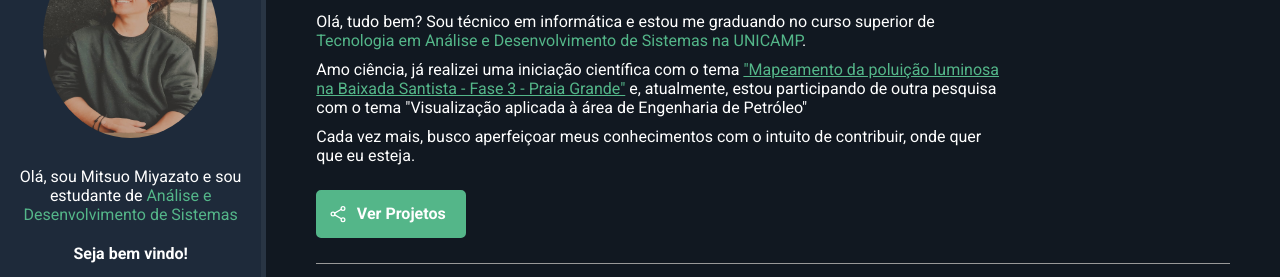
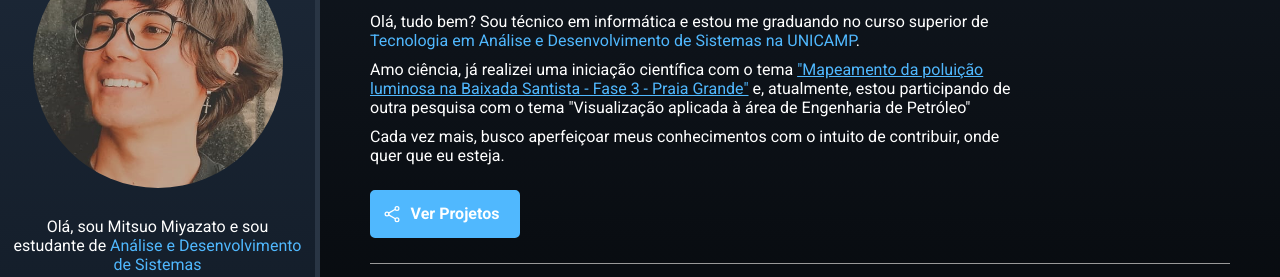
Before and after one commit to mitsuomiyazato/mitsuomiyazato.github.io, a plain HTML site: page index.html in a window 1280 px wide. Shown: the part 145-422 px from the top of the page. Drawn offline with nearby package versions, Linux system fonts and the light colour scheme.

Commit message:
fixing style

```diff
--- a/css/style.css
+++ b/css/style.css
@@ -8,7 +8,7 @@
 
 /* Variables */
 :root {
-    --main-color: #54b689;
+    --main-color: #50B8FE;
     --main-text-color: #fff;
     --border-color: #999;
     --bio-bg-color: #1e2a3a;
@@ -33,18 +33,18 @@
 }
 
 #bio-container {
-    flex: 1 1 20%;
+    flex: 1 1 25%;
     min-height: 100vh;
-    background-color: var(--bio-bg-color);
+    background: linear-gradient(var(--bio-bg-color), #0b131c) ;
     text-align: center;
     padding: 30px 12px;
     border-right: 5px solid var(--bio-border-color);
 }
 
 #about-container {
-    flex: 1 1 80%;
+    flex: 1 1 75%;
     min-height: 100vh;
-    background-color: var(--about-bg-color);
+    background: linear-gradient(var(--about-bg-color), #000000);
     padding: 50px;
 }
 
@@ -63,8 +63,8 @@
 }
 
 #bio-img {
-    width: 175px;
-    height: 200px;
+    width: 250px;
+    height: 250px;
     border-radius: 50%;
     margin-bottom: 25px;
 }
--- a/index.html
+++ b/index.html
@@ -21,9 +21,9 @@
     <main id="container">
         <aside id="bio-container">
             <h2>Mitsuo Miyazato</h2>
-            <img id="bio-img" src="img/IMG-20220802-WA0003.jpg" alt="Mitsuo Miyazato">
+            <img id="bio-img" src="img/foto-mitsuo.png" alt="Mitsuo Miyazato">
             <p>Olá, sou Mitsuo Miyazato e sou estudante de <span class="highlight">Análise e Desenvolvimento de Sistemas</span></p>
-            <p id="welcome-text">Seja bem vindo!</p>
+            <p id="welcome-text">Seja bem-vindo!</p>
             <ul id="social-container">
                 <li><a href="https://www.instagram.com/mitsuomiyazato/" target="_blank"><ion-icon name="logo-instagram"></ion-icon></a></li>
                 <li><a href="https://www.linkedin.com/in/mitsuo-miyazato/" target="_blank"><ion-icon name="logo-linkedin"></ion-icon></a></li>
```
Also changed, not shown: img/IMG-20220802-WA0003.jpg (deleted), img/foto-mitsuo.png (added).
